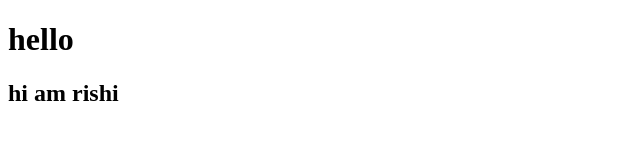
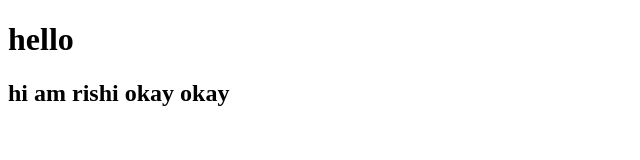
Before and after one commit to 12rishi/githubpracticesrenamed, a plain HTML site: page index.html in a window 1280 px wide. Shown: the whole page, without its empty margins (0-640 px from the left). Drawn offline with Linux system fonts and the light colour scheme.

Commit message:
commit from alias

```diff
--- a/index.html
+++ b/index.html
@@ -7,6 +7,6 @@
   </head>
   <body>
     <h1>hello</h1>
-    <h2>hi am rishi</h2>
+    <h2>hi am rishi okay okay</h2>
   </body>
 </html>
```
